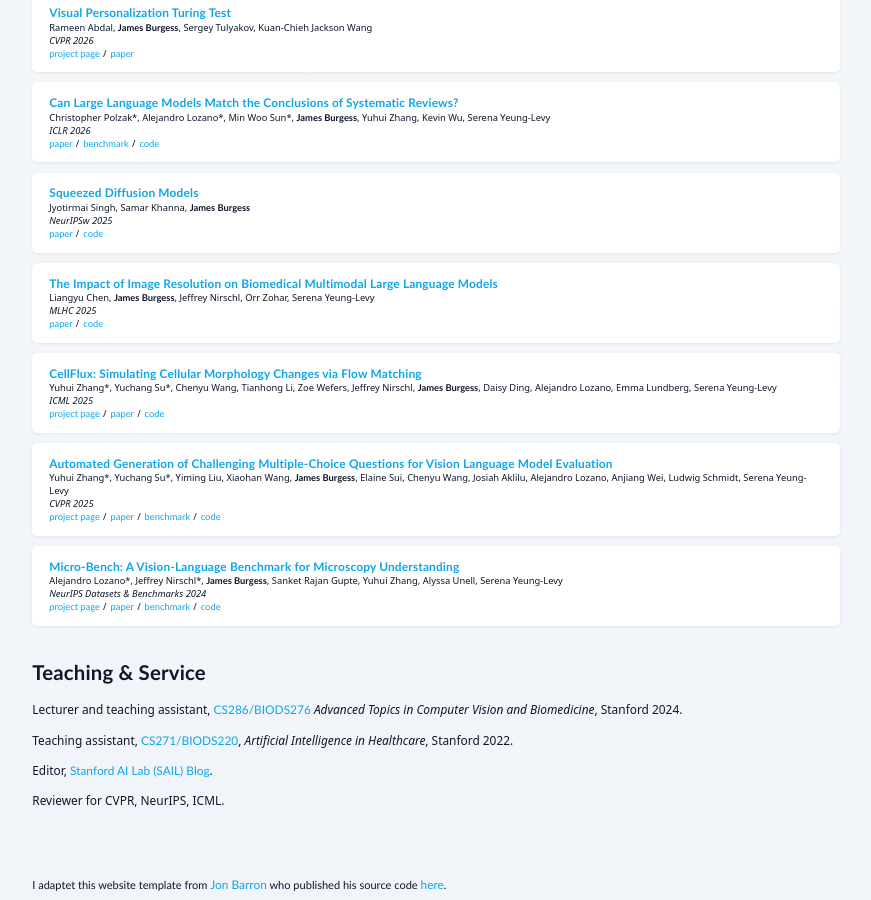
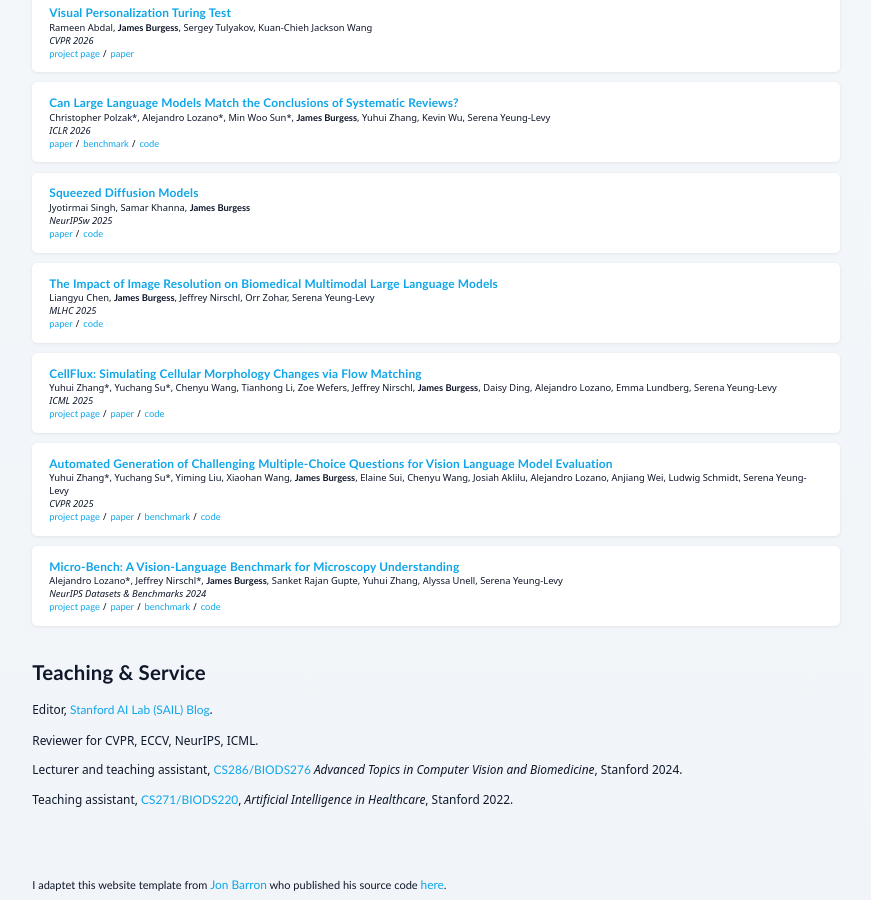
Before and after one commit to jmhb0/jmhb0.github.io, a Jekyll site: the page built from index.md, in a window 1280 px wide and 900 px high, scrolled down 2358 px. Shown: the whole window, without its empty margins (204-1075 px from the left). Built offline with Jekyll 4.4.1, drawn with Linux system fonts in a browser that asks for light colours.

Commit message:
Move service items above courses and add ECCV to reviewer list
Co-Authored-By: Claude Opus 4.6 (1M context) <noreply@anthropic.com>

```diff
--- a/_data/teaching.yml
+++ b/_data/teaching.yml
@@ -4,4 +4,4 @@ courses:
 
 service:
   - description: "Editor, <a href=\"https://sail.stanford.edu/blog\">Stanford AI Lab (SAIL) Blog</a>."
-  - description: "Reviewer for CVPR, NeurIPS, ICML."
+  - description: "Reviewer for CVPR, ECCV, NeurIPS, ICML."
--- a/index.md
+++ b/index.md
@@ -43,11 +43,11 @@ theme: panorama
   <section class="teaching">
     <h2>Teaching & Service</h2>
     <div class="teaching-list">
+      {% for item in site.data.teaching.service %}
+        <div class="course">{{ item.description }}</div>
+      {% endfor %}
       {% for course in site.data.teaching.courses %}
         <div class="course">{{ course.description }}</div>
-      {% endfor %}
-      {% for item in site.data.teaching.service %}
-        <div class="course">{{ item.description }}</div>
       {% endfor %}
     </div>
   </section>
```
